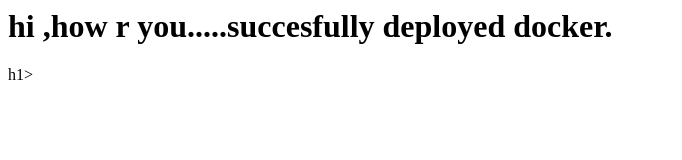
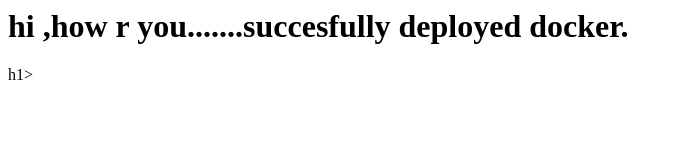
Before and after one commit to shresth2000raj/dockerproject1, a plain HTML site: page index.html in a window 1280 px wide. Shown: the whole page, without its empty margins (0-682 px from the left). Drawn offline with Linux system fonts and the light colour scheme.

Commit message:
Update index.html

```diff
--- a/index.html
+++ b/index.html
@@ -1 +1 @@
-<h1> hi ,how r you.....succesfully deployed docker. </h1>h1>
+<h1> hi ,how r you.......succesfully deployed docker. </h1>h1>
```
